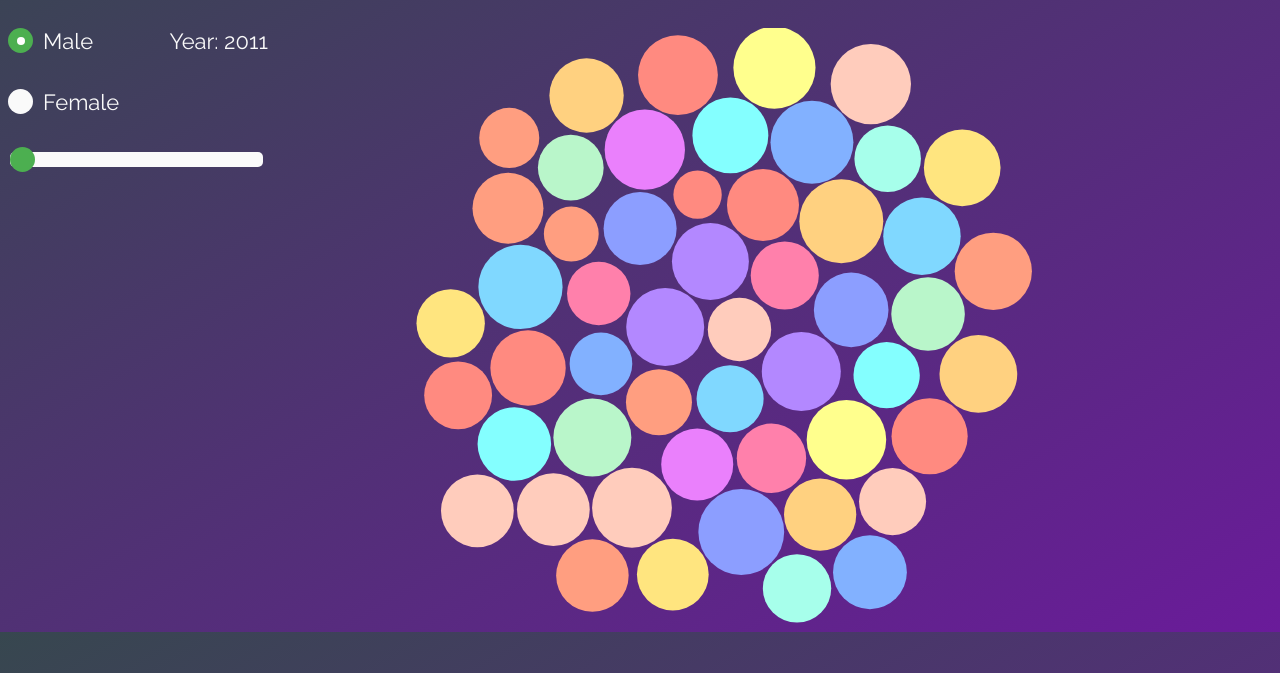
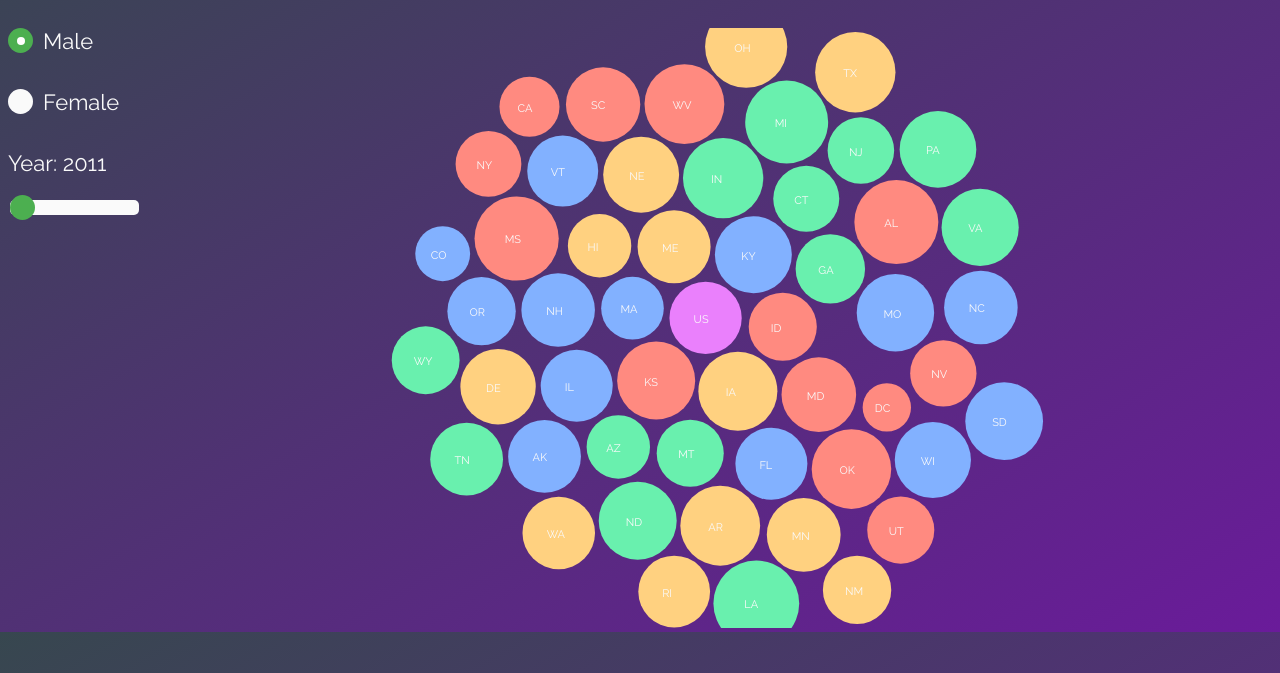
Before and after one commit to btlee94/Data-Visualization-3, a plain HTML site: page index.html in a window 1280 px wide. Both pictures are taken after a click on the label "Male". Shown: the part 127-800 px from the top of the page. Drawn offline with Linux system fonts and the light colour scheme.

Commit message:
added labels to bubbles;

```diff
--- a/app.js
+++ b/app.js
@@ -1,22 +1,16 @@
-
-/*var colour = d3.scaleOrdinal()
-    .range(["#FF8A80", "#FF5252", "#FFCCBC", "#FF80AB", "#FF4081", "#F50057", "#EA80FC", "#E040FB",
-        "#D500F9", "#B388FF", "#7C4DFF", "#651FFF", "#8C9EFF", "#536DFE", "#3D5AFE", "#82B1FF",
-        "#448AFF", "#2979FF", "#80D8FF", "#40C4FF", "#00B0FF", "#84FFFF", "#18FFFF", "#00E5FF",
-        "#A7FFEB", "#64FFDA", "#1DE9B6", "#B9F6CA", "#69F0AE", "#00E676", "#CCFF90", "#B2FF59",
-        "#76FF03", "#FFE57F", "#FFD740", "#FFC400", "#FFD180", "#FF9E80", "#FF6E40", "#FF3D00",
-        "#FFAB40", "#FF9100", "#FFFF8D", "#FFFF00", "#FFEA00", "#F4FF81", "#EEFF41", "#C6FF00",
-        "#CCFF90", "#B2FF59", "#76FF03"]);
-        */
-
+/*
 var colour = d3.scaleOrdinal()
     .range(["#FFD180", "#FFD180", "#FFCCBC", "#FFCCBC", "#FFCCBC", "#FF9E80", "#FF9E80", "#FF9E80",
         "#FF8A80", "#FF8A80", "#FF8A80", "#FF80AB", "#FF80AB", "#FF80AB", "#EA80FC", "#EA80FC",
         "#B388FF", "#B388FF", "#B388FF", "#8C9EFF", "#8C9EFF", "#8C9EFF", "#82B1FF", "#82B1FF",
-        "#82B1FF", "#80D8FF", "#80D8FF", "#80D8FF", "#84FFFF", "#84FFFF", "#84FFFF", "#A7FFEB",
-        "#A7FFEB", "#B9F6CA", "#B9F6CA", "#B9F6CA", "#FFFF8D", "#FFFF8D", "#FFE57F", "#FFE57F",
+        "#82B1FF", "#80D8FF", "#80D8FF", "#80D8FF", "#00E5FF", "#00E5FF", "#00E5FF", "#1DE9B6",
+        "#1DE9B6", "#B9F6CA", "#B9F6CA", "#B9F6CA", "#FFFF8D", "#FFFF8D", "#FFE57F", "#FFE57F",
         "#FFE57F"]);
+        */
 
+var colour = d3.scaleOrdinal()
+    .range(["#FF8A80", "#82B1FF", "#69F0AE", "#FFD180"])
+            //WEST     //MIDWEST  //NE       //SOUTH
 
 var width = screen.width;
 var height = screen.height;
@@ -41,71 +35,109 @@ var slider = document.getElementById("yearRange");
 var year = document.getElementById("year");
 
 year.innerHTML = slider.value;
-slider.oninput = function () {
-    year.innerHTML = this.value;
-}
 
 
 var svg = d3.select("#chart")
     .append("svg")
     .attr("width", width)
-    .attr("height", height)
-    .attr("class", "bubble");
+    .attr("height", height);
 
 
 d3.csv("gender.csv", function (error, data) {
+    var gData = data;
+    var dataString = "MALE11";
 
-    var gData = data;
-
-    var bubbles = svg.selectAll("bubbles")
+    var bubbles = svg.selectAll("g")
      .data(gData)
      .enter()
-       .append("circle")
+     .append("g")
+     .attr("class", "bubble");
+
+    bubbles.append("circle")
        .attr("r", function (d) {
-           return +d["MALE11"] * 1.3;
+           return +d[dataString] * 1.3;
        })
-       .style("fill", function (d) { return colour(d["LocationAbbr"]); });
+       .style("fill", function (d) {
+           if (d["LocationAbbr"] == "US")
+               return "#EA80FC";
 
+           return colour(d["LocationAbbr"]);
+       });
+
+    bubbles.append("text")
+        .style("fill", "#FAFAFA")
+        .style("font-family", "'Raleway', sans-serif")
+        .style("font-size", "11")
+        .text(function (d) {
+            return d["LocationAbbr"];
+        })
 
     sim
         .nodes(gData)
         .force("collisions", d3.forceCollide(function (d) {
-            return (+d["MALE11"] + 10)
+            return (+d[dataString] + 11)
         }))
         .on('tick', updatePosition)
 
-    radio1.addEventListener("click", updateData);
-    radio2.addEventListener("click", updateData);
+    radio1.addEventListener("click", radioUpdateString);
+    radio2.addEventListener("click", radioUpdateString);
     radio3.style.display = "none";
     radio4.style.display = "none";
+    slider.oninput = function () {
+        year.innerHTML = this.value;
+        sliderUpdateString();
+    }
 
 
     function updatePosition() {
-        bubbles
+        bubbles.selectAll("circle")
           .attr("cx", function (d) {
               return d.x
           })
           .attr("cy", function (d) {
               return d.y
           })
+
+        bubbles.selectAll("text")
+            .attr("dx", function (d) {
+                return d.x - 12;
+            })
+            .attr("dy", function (d) {
+                return d.y + 5;
+            })
     }
 
-    function updateData() {
-        var newData;
+    function sliderUpdateString() {
+        var currYear = year.innerHTML.slice(-2); //extract last 2 digits of year
+
+        dataString = dataString.slice(0, -2);
+        dataString += currYear;
+
+        updateBubbles();
+    }
+
+    function radioUpdateString() {
+        var currYear = year.innerHTML.slice(-2); //extract last 2 digits of year
+
         if (this.innerText == "Male")
-            newData = "MALE11";
-        else if(this.innerText == "Female")
-            newData = "FEMALE11";
+            dataString = "MALE" + currYear;
+        else if (this.innerText == "Female")
+            dataString = "FEMALE" + currYear;
 
-        bubbles
+        updateBubbles();
+    }
+
+    function updateBubbles() {
+
+        bubbles.selectAll("circle")
             .transition()
             .duration(700)
             .attr("r", function (d) {
-                return +d[newData] * 1.3;
+                return +d[dataString] * 1.3;
             });
         sim
         .force("collisions", d3.forceCollide(function (d) {
-            return (+d[newData] + 10)
+            return (+d[dataString] + 11)
         }))
         .alpha(0.01)
         .restart();
--- a/index.html
+++ b/index.html
@@ -10,27 +10,34 @@
 
     <div class="chartContainer" id="chart"></div>
 
-    <label class="container" id="radio1">Male
+    <div class="optionsContainer">
+        <label class="container" id="radio1">
+            Male
             <input type="radio" checked="checked" name="radio">
             <span class="checkmark"></span>
         </label>
-    <label class="container" id="radio2">Female
+        <label class="container" id="radio2">
+            Female
             <input type="radio" name="radio">
             <span class="checkmark"></span>
         </label>
-    <label class="container" id="radio3">Three
+        <label class="container" id="radio3">
+            Three
             <input type="radio" name="radio">
             <span class="checkmark"></span>
         </label>
-    <label class="container" id="radio4">Four
+        <label class="container" id="radio4">
+            Four
             <input type="radio" name="radio">
             <span class="checkmark"></span>
         </label>
 
-    <div class="sliderContainer "id="slider">
+        <div class="sliderContainer " id="slider">
             <p>Year: <span id="year"></span></p>
             <input type="range" min="2011" max="2015" value="2011" class="slider" id="yearRange">
         </div>
+    </div>
+
 
     <script src="d3.v4.js"></script>
     <script src="app.js" type='text/javascript'></script>
--- a/style.css
+++ b/style.css
@@ -39,8 +39,6 @@ h1 {
 .container {
     display: block;
     position: relative;
-    float: left;
-    width: 10%;
     padding-left: 35px;
     margin-bottom: 35px;
     cursor: pointer;
@@ -102,6 +100,11 @@ h1 {
     background: white;
 }
 
+.optionsContainer {
+    float: left;
+    width: 15%;
+}
+
 .chartContainer {
     float: right;
     width: 75%;
@@ -127,7 +130,6 @@ p {
 
 .slider {
     -webkit-appearance: none;
-    width: 20%;
     height: 15px;
     border-radius: 5px;
     background: #FAFAFA;
```
Lines whose indentation alone changed are shown as unchanged.
